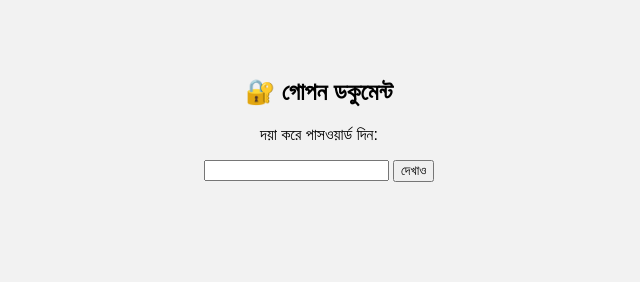
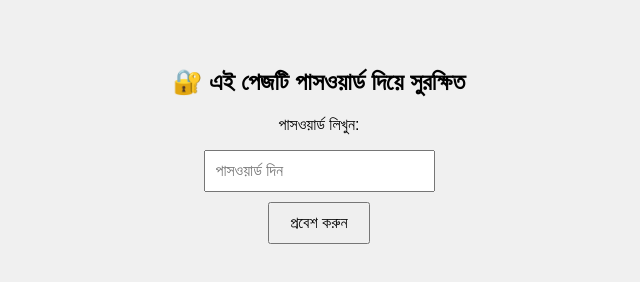
Before and after one commit to ibrahimmahmud-21/IBRAHIM_document, a plain HTML site: page index.html in a window 1280 px wide. Shown: the whole page, without its empty margins (321-961 px from the left). Drawn offline with Linux system fonts and the light colour scheme.

Commit message:
Update index.html

```diff
--- a/index.html
+++ b/index.html
@@ -6,9 +6,9 @@
   <style>
     body {
       font-family: Arial;
-      background-color: #f2f2f2;
+      background-color: #f0f0f0;
       text-align: center;
-      padding: 50px;
+      padding: 40px;
     }
     #lock {
       display: block;
@@ -16,21 +16,31 @@
     #content {
       display: none;
     }
+    input {
+      padding: 10px;
+      font-size: 16px;
+    }
+    button {
+      padding: 10px 20px;
+      font-size: 16px;
+      margin-top: 10px;
+    }
   </style>
 </head>
 <body>
   <div id="lock">
-    <h2>🔐 গোপন ডকুমেন্ট</h2>
-    <p>দয়া করে পাসওয়ার্ড দিন:</p>
-    <input type="password" id="passwordInput">
-    <button onclick="checkPassword()">দেখাও</button>
+    <h2>🔐 এই পেজটি পাসওয়ার্ড দিয়ে সুরক্ষিত</h2>
+    <p>পাসওয়ার্ড লিখুন:</p>
+    <input type="password" id="passwordInput" placeholder="পাসওয়ার্ড দিন">
+    <br>
+    <button onclick="checkPassword()">প্রবেশ করুন</button>
     <p id="error" style="color:red;"></p>
   </div>
 
   <div id="content">
-    <h3>✅ পাসওয়ার্ড ঠিক। নিচে ফাইল দেখানো হচ্ছে:</h3>
-    <h4>📁 IBRAHIM এর ফাইল:</h4>
-    <iframe src="https://drive.google.com/embeddedfolderview?id=1200ik4IOnggEJsdMBECNa0mGx4GP4hJD#grid" style="width:100%; height:600px; border:0;"></iframe>
+    <h2>📁 IBRAHIM এর ডকুমেন্ট ফোল্ডার</h2>
+    <iframe src="https://drive.google.com/embeddedfolderview?id=1200ik4IOnggEJsdMBECNa0mGx4GP4hJD#grid"
+            style="width:100%; height:600px; border:0;"></iframe>
   </div>
 
   <script>
```
